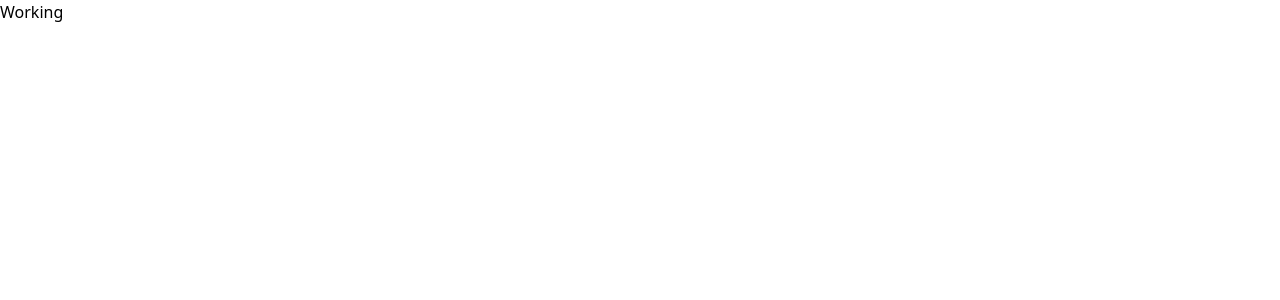
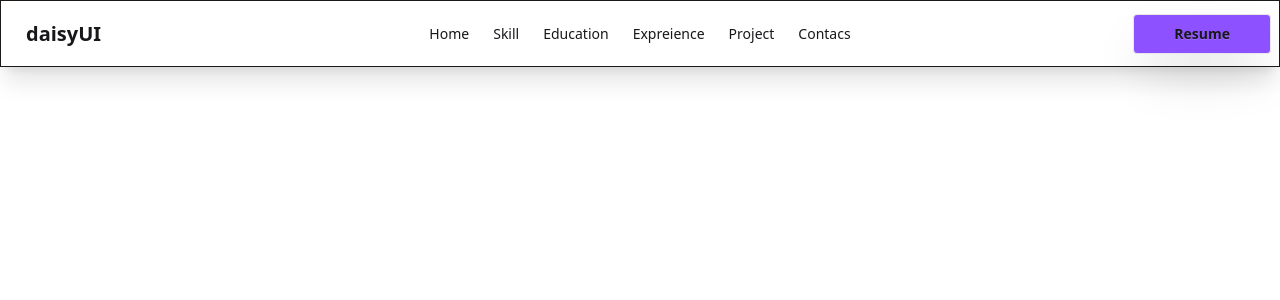
Before and after one commit to SakibFakir69/Portfolio2, a React (Vite) app: page / in a window 1280 px wide. Shown: the top 300 px of the page. Built offline with nearby package versions, Linux system fonts and the light colour scheme.

Commit message:
navbar completed

```diff
--- a/package.json
+++ b/package.json
@@ -21,6 +21,7 @@
     "@types/react": "^18.3.12",
     "@types/react-dom": "^18.3.1",
     "@vitejs/plugin-react": "^4.3.3",
+    "daisyui": "^5.0.18",
     "eslint": "^9.13.0",
     "eslint-plugin-react": "^7.37.2",
     "eslint-plugin-react-hooks": "^5.0.0",
--- a/src/Layout/MainLayoutes.jsx
+++ b/src/Layout/MainLayoutes.jsx
@@ -3,12 +3,18 @@
 
 
 import React from 'react'
+import Navbar from '../components/Navbar'
 
 function MainLayoutes() {
   return (
     <div>
 
-        <h2>Working</h2>
+        <header>
+            <Navbar/>
+        </header>
+        <main>
+
+        </main>
 
     </div>
   )
--- /dev/null
+++ b/src/components/Navbar.jsx
@@ -0,0 +1,97 @@
+import React from "react";
+import { Link, Links } from "react-router-dom";
+
+function Navbar() {
+
+
+    // const LinkItem = [
+
+    //   { id: "/", icon: FaHome, path: "/", text: "Home" },
+
+    //   { id: "skill", icon: VscTools, path: "/skill", text: "Skill" },
+
+    //   {id: 'education', icon:FaBookReader, path:'/education', text:'Education'},
+    //   {id:'experience', icon:FaToolbox, path:'/experience', text:'Experience'},
+    //   {id: 'project', icon:LuCode, path:'/project', text:'Project'},
+    //   {id:'contact', icon:RiContactsLine, path:'/contact', text:'Contact' }
+    // ];
+
+    const links= <>
+    <li>
+        <Link>Home</Link>
+    </li>
+    <li>
+        <Link>Skill</Link>
+    </li>
+    <li>
+        <Link>Education</Link>
+    </li>
+    <li>
+        <Link>Expreience</Link>
+    </li>
+    <li>
+        <Link>Project</Link>
+    </li>
+    <li>
+        <Link>Contacs</Link>
+    </li>
+
+
+
+
+
+
+
+    </>
+
+
+
+
+
+  return (
+    <div>
+      <div className="navbar fixed z-50
+      bg-transparent backdrop-blur-3xl  border border-stone-900 shadow-xl ">
+        <div className="navbar-start">
+          <div className="dropdown">
+            <div tabIndex={0} role="button" className="btn btn-ghost lg:hidden">
+              <svg
+                xmlns="http://www.w3.org/2000/svg"
+                className="h-5 w-5"
+                fill="none"
+                viewBox="0 0 24 24"
+                stroke="currentColor"
+              >
+                {" "}
+                <path
+                  strokeLinecap="round"
+                  strokeLinejoin="round"
+                  strokeWidth="2"
+                  d="M4 6h16M4 12h8m-8 6h16"
+                />{" "}
+              </svg>
+            </div>
+            <ul
+              tabIndex={0}
+              className="menu menu-sm dropdown-content bg-base-100 rounded-box z-1 mt-3 w-52 p-2 shadow"
+            >
+              {links}
+            </ul>
+          </div>
+          <a className="btn btn-ghost text-xl">daisyUI</a>
+        </div>
+        <div className="navbar-center hidden lg:flex">
+          <ul className="menu menu-horizontal px-1">
+            {links}
+
+          </ul>
+        </div>
+        <div className="navbar-end">
+          <a className="btn px-10 py-3 bg-violet-500 hover:shadow-blue-300 shadow-2xl hover:bg-violet-700">Resume</a>
+        </div>
+      </div>
+    </div>
+  );
+}
+
+export default Navbar;
--- a/src/index.css
+++ b/src/index.css
@@ -1,4 +1,5 @@
 @import "tailwindcss";
+@plugin "daisyui";
 
 .all-color{
   background: #1E1E1E;
```
Also changed, not shown: 1 other file (tests, documents, lock files or other folders).
